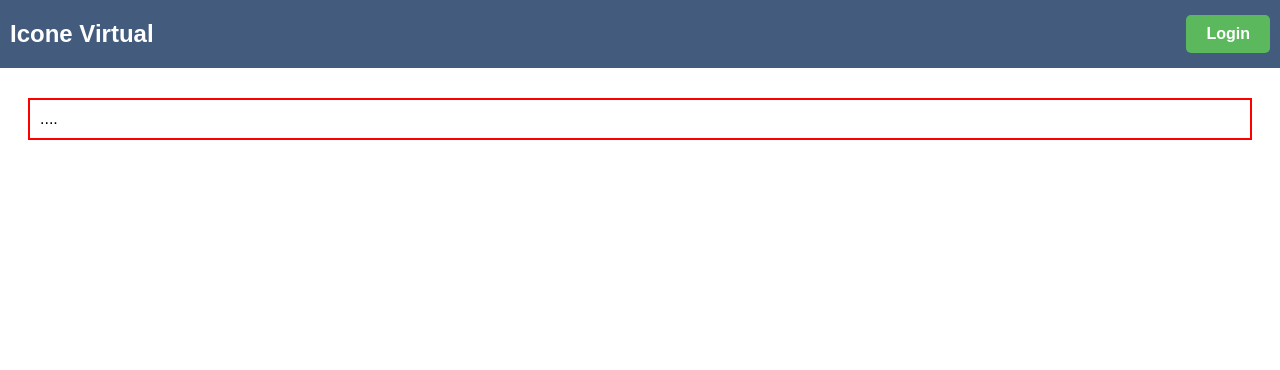
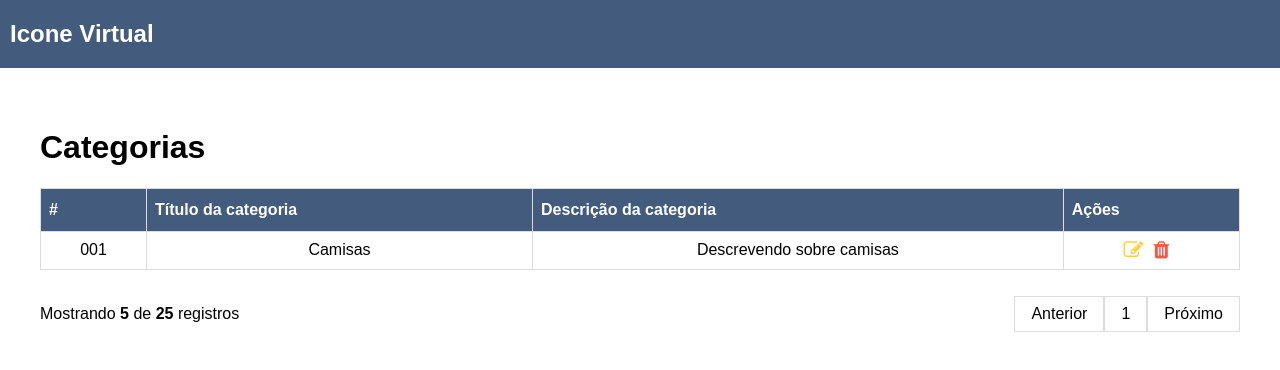
Before and after one commit to MateusMaciel340/icon-virtual, a React (Create React App) app: page /selecionado/categoria/2 in a window 1280 px wide. Shown: the top 370 px of the page. Built offline with nearby package versions, Linux system fonts and the light colour scheme.

Commit message:
Criando componente e integração de tabelas | Uso do fontawesome

```diff
--- a/public/index.html
+++ b/public/index.html
@@ -9,6 +9,7 @@
       name="description"
       content="Web site created using create-react-app"
     />
+    <link rel="stylesheet" href="https://cdnjs.cloudflare.com/ajax/libs/font-awesome/4.7.0/css/font-awesome.min.css">
     <title>
         Icone Virtual
     </title>
--- a/src/components/General/style.ts
+++ b/src/components/General/style.ts
@@ -1,13 +1,13 @@
 import styled from "styled-components";
 
 export const Container = styled.div`
-    border: 2px solid red; max-width: 1200px; margin: 0 auto;
+    max-width: 1200px; margin: 0 auto;
     margin-top: 20px; padding: 20px; display: grid;
     grid-template-columns: repeat(3, 1fr);
 `;
 
 export const ContainerTable = styled.div`
-    border: 2px solid red; max-width: 1200px; margin: 0 auto;
+    max-width: 1200px; margin: 0 auto;
     margin-top: 30px; padding: 10px;
 `;
 
--- a/src/components/Header/Header.tsx
+++ b/src/components/Header/Header.tsx
@@ -1,13 +1,20 @@
 import * as C from "./style";
+import { Link } from "react-router-dom";
+import { opcoes } from "../../data/items";
+import { useState } from "react";
 
 function Header(){
+
+    const [opcao, setOpcao] = useState(opcoes);
+
     return(
         <C.Container>
             <C.Coluna>
-                <C.Titulo>Icone Virtual</C.Titulo>
-            </C.Coluna>
-            <C.Coluna>
-                <C.Botao>Login</C.Botao>
+                <C.Titulo>
+                    <Link to="/">
+                        Icone Virtual
+                    </Link>
+                </C.Titulo>
             </C.Coluna>
         </C.Container>
     );
--- a/src/components/Header/style.ts
+++ b/src/components/Header/style.ts
@@ -6,10 +6,24 @@ export const Container = styled.div`
     padding-left: 10px; padding-right: 10px;
 `;
 
-export const Titulo = styled.h2``;
+export const Titulo = styled.h2`
+    a{
+        color: #FFFFFF; text-decoration: none;
+    }
+`;
 export const Botao = styled.div`
     background-color: #5cb85c; padding: 10px 20px 10px 20px;
     font-weight: bold; border-radius: 5px; cursor: pointer;
 `;
 
-export const Coluna = styled.div``;
+export const Coluna = styled.div`
+    ul{
+        display: flex; list-style: none;
+        li{
+            margin-left: 20px; font-weight: bold; cursor: pointer;
+        }
+        a{
+            color: #FFFFFF; text-decoration: none;
+        }
+    }
+`;
--- /dev/null
+++ b/src/components/Table/Tabelas/Tabelas.tsx
@@ -0,0 +1,77 @@
+import * as C from "../style";
+
+export function TabelaCliente(){
+    return(
+        <C.Container>
+        <h1>Clientes</h1>
+        <C.Tabela>
+                <thead>
+                    <th>Nome</th>
+                    <th>Email</th>
+                    <th>Endereço</th>
+                    <th>Telefone</th>
+                    <th>Ações</th>
+                </thead>
+                <tbody>
+                    <td>Mateus de Sousa Maciel</td>
+                    <td>mateus@gmail.com</td>
+                    <td>Rua Francisco Emanuel Lima, 89</td>
+                    <td>(85) 99423 - 9305</td>
+                    <td>
+                        <C.Icone className="fa fa-edit" cor="#FECE3F"/>
+                        <C.Icone className="fa fa-trash" cor="#F5574A"/>
+                    </td>
+                </tbody>
+            </C.Tabela>
+            <C.Paginacao>
+                <C.Coluna>
+                    Mostrando <b>5</b> de <b>25</b> registros
+                </C.Coluna>
+                <C.Coluna>
+                    <ul>
+                        <li>Anterior</li>
+                        <li>1</li>
+                        <li>Próximo</li>
+                    </ul>
+                </C.Coluna>
+            </C.Paginacao>
+        </C.Container>
+    );
+}
+
+export function TabelaCategoria(){
+    return(
+        <C.Container>
+            <h1>Categorias</h1>
+            <C.Tabela>
+                <thead>
+                    <th>#</th>
+                    <th>Título da categoria</th>
+                    <th>Descrição da categoria</th>
+                    <th>Ações</th>
+                </thead>
+                <tbody>
+                    <td>001</td>
+                    <td>Camisas</td>
+                    <td>Descrevendo sobre camisas</td>
+                    <td>
+                        <C.Icone className="fa fa-edit" cor="#FECE3F"/>
+                        <C.Icone className="fa fa-trash" cor="#F5574A"/>
+                    </td>
+                </tbody>
+            </C.Tabela>
+            <C.Paginacao>
+                <C.Coluna>
+                    Mostrando <b>5</b> de <b>25</b> registros
+                </C.Coluna>
+                <C.Coluna>
+                    <ul>
+                        <li>Anterior</li>
+                        <li>1</li>
+                        <li>Próximo</li>
+                    </ul>
+                </C.Coluna>
+            </C.Paginacao>
+        </C.Container>
+    );
+}
--- a/src/components/Table/Table.tsx
+++ b/src/components/Table/Table.tsx
@@ -1,10 +1,18 @@
-import * as C from "./style";
+import * as C from "./Tabelas/Tabelas";
 
 function Table(){
+
+    let id = window.location.pathname.split("/");
+    console.log(id[2]);
+
     return(
-        <C.Container>
-            ....
-        </C.Container>
+        <>
+            {id[2] === "cliente" ? (
+                <C.TabelaCliente/>
+            ): id[2] === "categoria" ? (
+                <C.TabelaCategoria/>
+            ): ""}
+        </>
     );
 }
 
--- a/src/components/Table/style.ts
+++ b/src/components/Table/style.ts
@@ -1,3 +1,39 @@
 import styled from "styled-components";
 
 export const Container = styled.div``;
+
+export const Tabela = styled.table`
+    font-family: Arial, Helvetica, sans-serif; border-collapse: collapse;
+    width: 100%; text-align: center; margin-bottom: 10px;
+    td, th{
+        border: 1px solid #ddd;
+        padding: 8px;
+        i{
+            margin-right: 10px; font-size: 20px;
+        }
+    }
+    th{
+        padding-top: 12px; padding-bottom: 12px;
+        text-align: left; background-color: #435C7D; color: white;
+    }
+`;
+
+export const Icone = styled.i<{ cor: string, }>`
+    color: ${props => props.cor}; cursor: pointer;
+`;
+
+export const Paginacao = styled.div`
+    display: flex; justify-content: space-between;
+    align-items: center;
+`;
+
+export const Coluna = styled.div`
+    ul{
+        display: flex; list-style: none;
+        li{
+            border: 2px solid red; padding: 5px; cursor: pointer;
+            color: black; padding: 8px 16px; text-decoration: none;
+            transition: background-color .3s; border: 1px solid #ddd;
+        }
+    }
+`;
```
